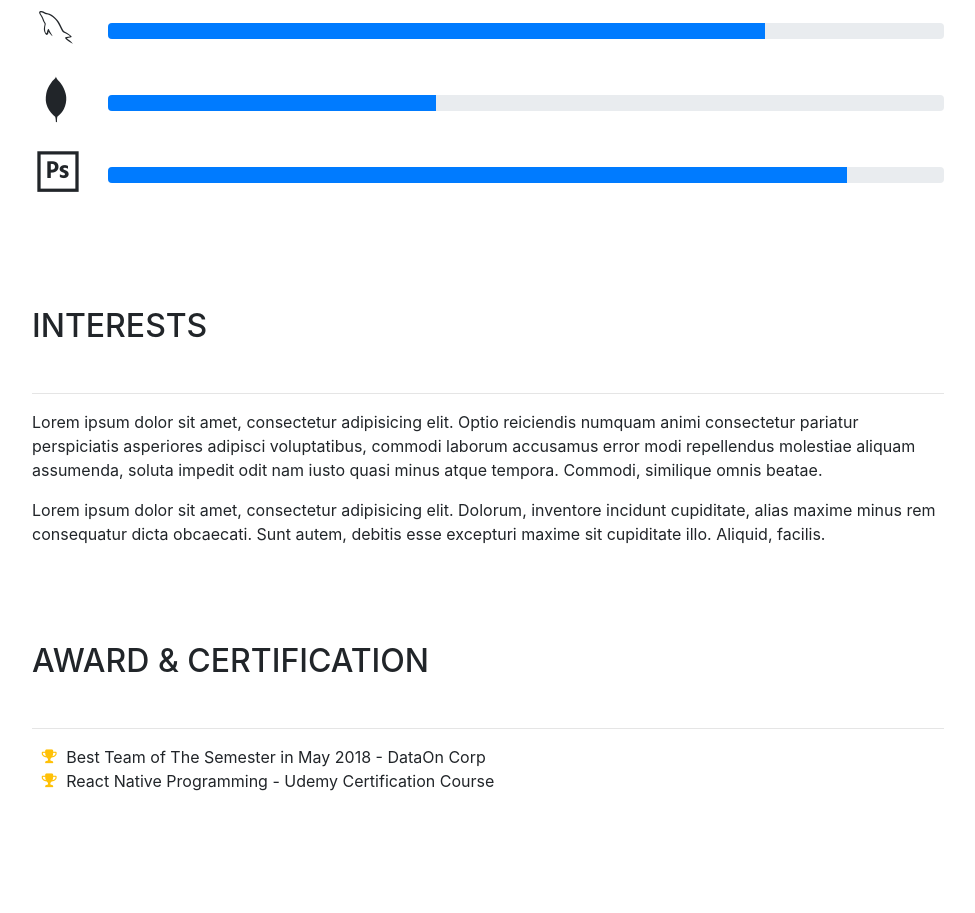
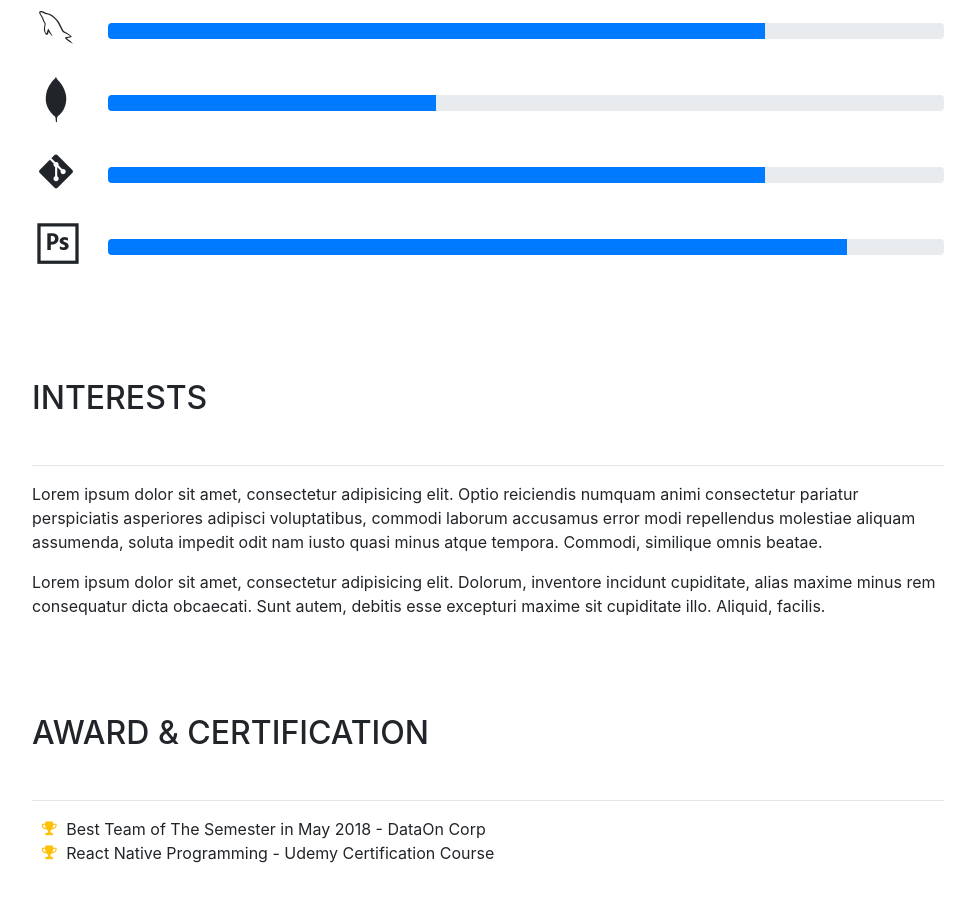
Before and after one commit to PranaTobing/PranaTobing.github.io, a website with bundled scripts: page index.html in a window 1280 px wide. Shown: the part 2730-3643 px from the top of the page, without its empty margins (288-1263 px from the left). Before the commit the page ends 3571 px from the top, so only its background shows below. Built offline with nearby package versions, Linux system fonts and the light colour scheme; a web font is replaced by a local one.

Commit message:
added git in skills tab

```diff
--- a/index.html
+++ b/index.html
@@ -263,6 +263,14 @@
           </div>
           <div class="d-flex flex-row flex-md-row flex-row align-items-center list-icons">
             <div class="col-md-1 pl-0">
+              <i class="devicons devicons-git" data-toggle="tooltip" data-placement="top" title="Version Control (GIT)"></i>
+            </div>
+            <div class="progress col-md-11 pl-0">
+              <div class="progress-bar bg-primary" style="width:80%"></div>
+            </div>
+          </div>
+          <div class="d-flex flex-row flex-md-row flex-row align-items-center list-icons">
+            <div class="col-md-1 pl-0">
               <i class="devicons devicons-photoshop" data-toggle="tooltip" data-placement="top" title="Photoshop"></i>
             </div>
             <div class="progress col-md-11 pl-0">
```
